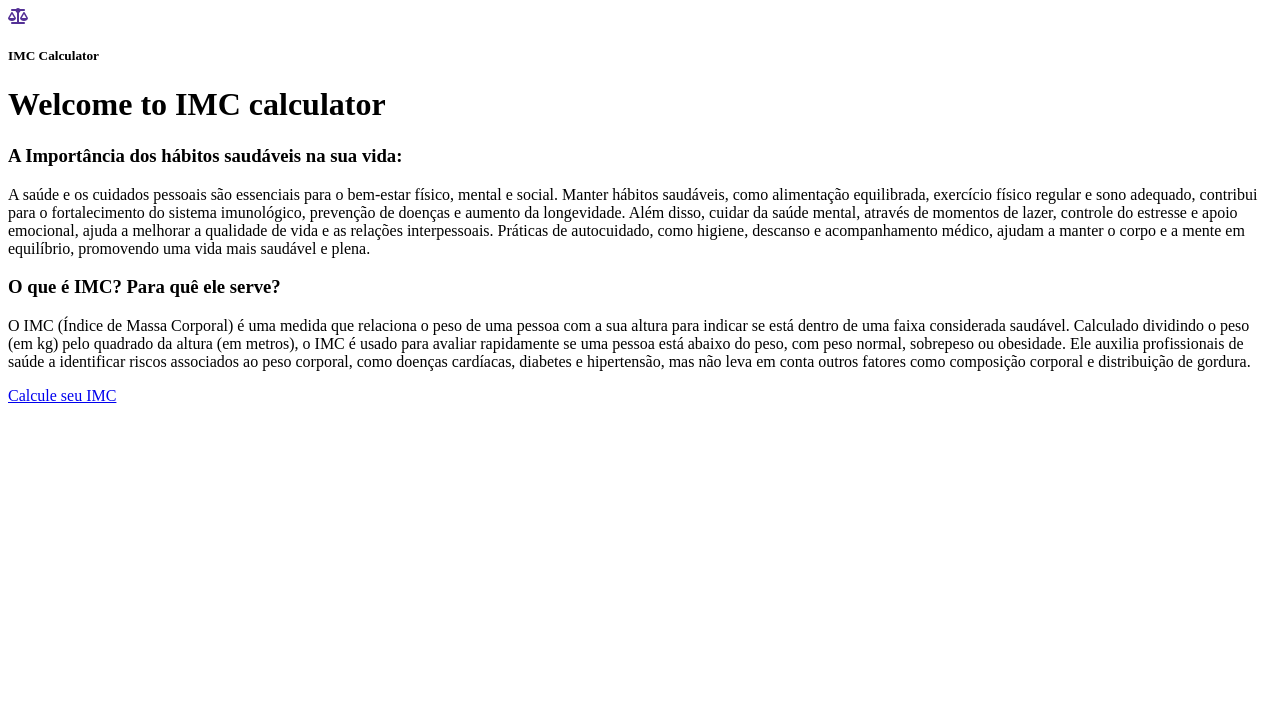
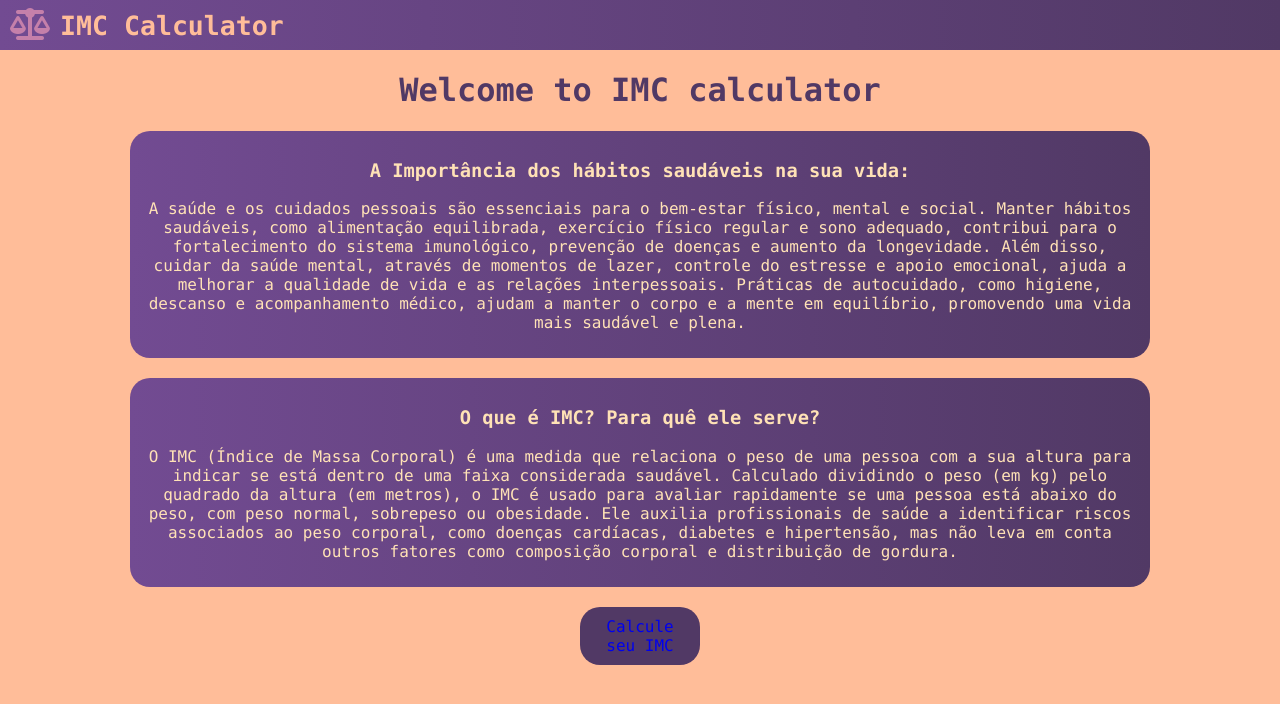
Before and after one commit to RogerioNeto07/IMC-Calculator, a Django app: page / in a window 1280 px wide. Shown: the top 704 px of the page. Run offline with Django 5.2, Linux system fonts and the light colour scheme; some libraries are stand-ins or nearby versions.

Commit message:
added stylization

```diff
--- a/imccalculator/settings.py
+++ b/imccalculator/settings.py
@@ -116,7 +116,8 @@ USE_TZ = True
 # Static files (CSS, JavaScript, Images)
 # https://docs.djangoproject.com/en/5.1/howto/static-files/
 
-STATIC_URL = 'static/'
+STATIC_URL = '/static/'
+STATICFILES_DIRS = [BASE_DIR / "main/static"]
 
 # Default primary key field type
 # https://docs.djangoproject.com/en/5.1/ref/settings/#default-auto-field
--- /dev/null
+++ b/main/static/css/base-style.css
@@ -0,0 +1,25 @@
+:root {
+    --header-color: #B4DD;
+}
+.header{
+    background-color: #513965;
+    display: flex;
+    gap: 10px;
+    font-size: 2rem;
+    align-items: center;
+    height: 50px;
+    background-image: linear-gradient(to right,#724b92, #513965);
+}
+.header > h5 {
+    color: #ffbd99;
+}
+i{
+    padding-left: 10px;
+}
+body {
+    margin: 0px;
+    background-color: #ffbd99;
+}
+*{
+    font-family: "Lucida Console", "Courier New", monospace;
+}
--- /dev/null
+++ b/main/static/css/index-style.css
@@ -0,0 +1,50 @@
+.welcome{
+    text-align: center;
+    color: #513965;
+}
+.importancia{
+    background-color: #513965;
+    border-radius: 20px;
+    text-align: center;
+    padding: 10px;
+    max-width: 1000px;
+    margin: 0 auto;
+    color: #ffe2b6;
+    background-image: linear-gradient(to right,#724b92, #513965);
+}
+
+.imc{
+    background-color: #513965;
+    border-radius: 20px;
+    text-align: center;
+    padding: 10px;
+    max-width: 1000px;
+    margin: 0 auto;
+    color: #ffe2b6;
+    margin-top: 20px;
+    background-image: linear-gradient(to right,#724b92, #513965);
+}
+
+.button{
+    background-color: #513965;
+    border-radius: 20px;
+    text-align: center;
+    padding: 10px;
+    max-width: 100px;
+    margin: 0 auto;
+    color: #ffe2b6;
+    margin-top: 20px;
+}
+
+.button:hover{
+    background-color: #ffe2b6;
+    color: #513965;
+}
+
+a:visited{
+    color: #ffbd99;
+}
+
+a{
+    text-decoration: none;
+}
--- a/main/templates/base.html
+++ b/main/templates/base.html
@@ -5,13 +5,16 @@
     <meta charset="UTF-8">
     <meta name="viewport" content="width=device-width, initial-scale=1.0">
     <script src="https://kit.fontawesome.com/c10212071e.js"></script>
-    <title>IMC Calculator</title>
+    <link rel="stylesheet" href="{% static 'css/base-style.css' %}"/>
     {% block head %}
     {% endblock %}
+    <title>IMC Calculator</title>
 </head>
 <header>
-    <a href="{% url 'index' %}"><i class="fa-solid fa-scale-balanced" style="color: #543196;"></i></a>
-    <h5>IMC Calculator</h5>
+    <div class="header">
+        <a href="{% url 'index' %}"><i class="fa-solid fa-scale-balanced" style="color: #C580AA;"></i></a>
+        <h5>IMC Calculator</h5>
+    </div>
 </header>
 <body>
     <main>
--- a/main/templates/imc.html
+++ b/main/templates/imc.html
@@ -2,7 +2,9 @@
 {% load static %}
 
 {% block head %}
+<link rel="stylesheet" href="{% static 'css/imc-style.css' %}">
 {% endblock %}
+
 {% block content %}
     <div class="calculadora">
         <h1>Calculadora de IMC:</h1>
@@ -16,7 +18,7 @@
             <p>Peso(kg):</p>
             <input type="number" name="txtpeso" id="txtpeso" min="0">
             <p>
-                <input type="button" value="Calcular" onclick="Calcular()">
+                <input class="button" type="button" value="Calcular" onclick="Calcular()">
             </p>
         </div>
 
--- a/main/templates/index.html
+++ b/main/templates/index.html
@@ -1,6 +1,8 @@
 {% extends 'base.html' %}
+{% load static %}
 
 {% block head %}
+<link rel="stylesheet" href="{% static 'css/index-style.css' %}">
 {% endblock %}
 
 {% block content %}
```
Also changed, not shown: main/static/css/imc-style.css (added, +27 -0 lines), main/static/css/style.css (deleted).
